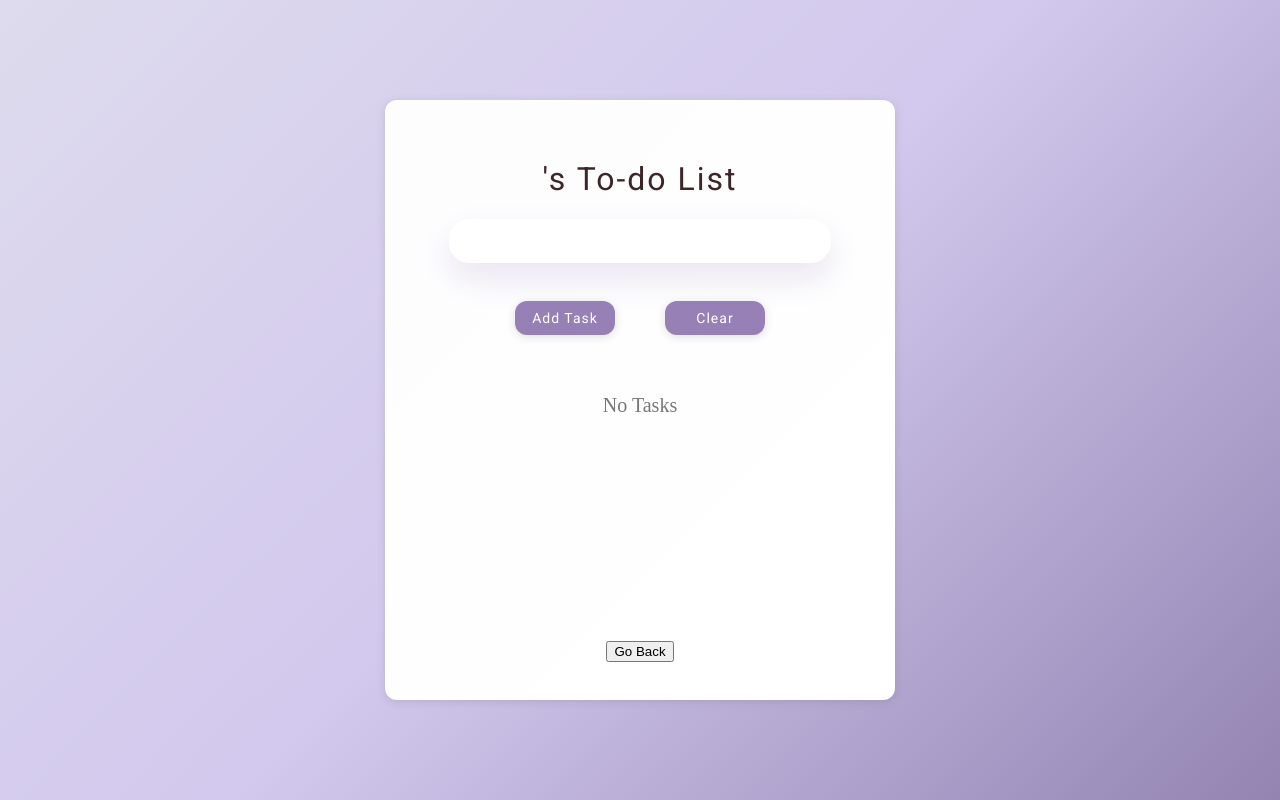
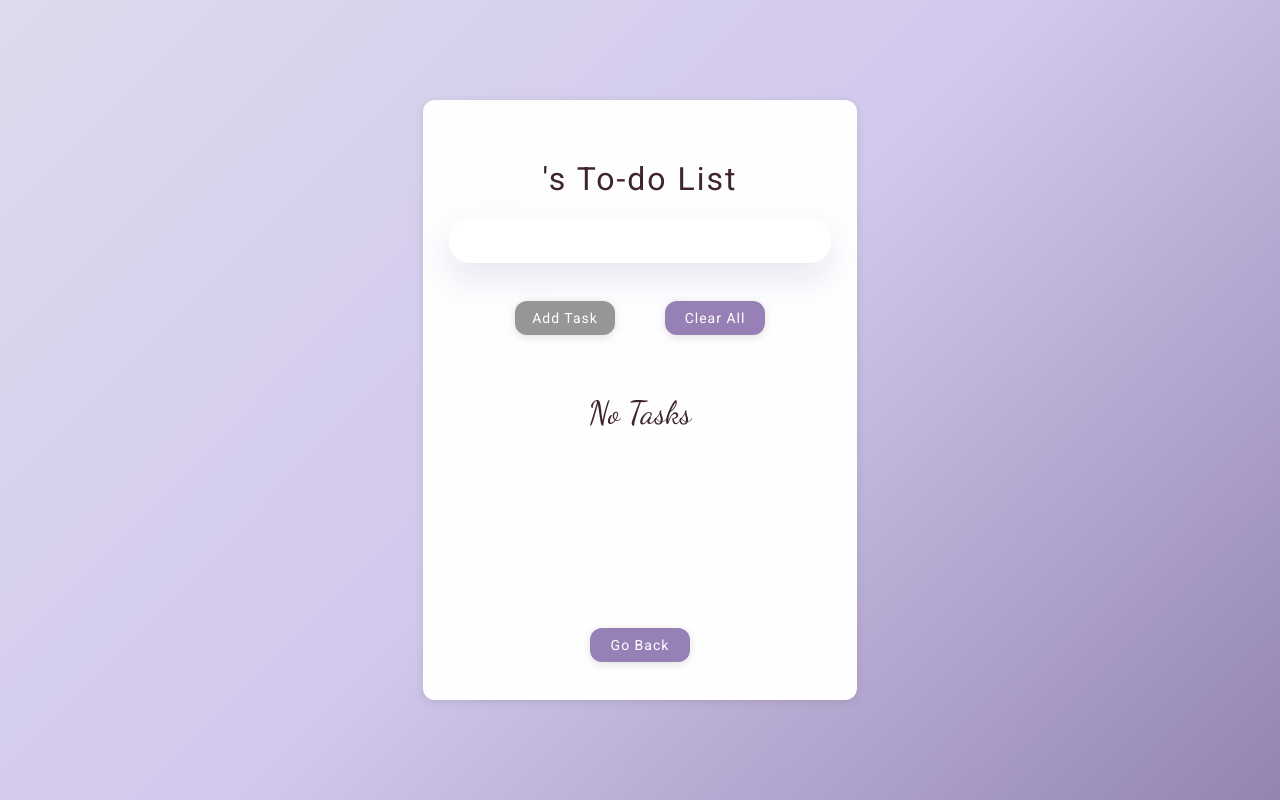
Before and after one commit to noelledons/todo-list, a Next.js app: page /todolist in a window 1280 px wide. Built offline with nearby package versions, Linux system fonts and the light colour scheme.

Commit message:
major style updates

```diff
--- a/src/components/Modal/index.jsx
+++ b/src/components/Modal/index.jsx
@@ -26,7 +26,7 @@ function Modal() {
 
   return (
     <div className="modal">
-      <button onClick={openModal}>Go Back</button>
+      <button className="modal__mainbutton" onClick={openModal}>Go Back</button>
       {isModalOpen && (
         <div className="modal__container">
           <div className="modal__content">
--- a/src/components/Modal/styles.scss
+++ b/src/components/Modal/styles.scss
@@ -1,9 +1,11 @@
+@import "../../globalStyling.scss";
+@import url("https://fonts.googleapis.com/css2?family=Roboto:wght@100;300;400;500&display=swap");
+
 .modal {
   font-family: Arial, sans-serif;
   display: flex;
   justify-content: center;
   align-items: center;
-    // min-height: 100vh;
   margin: 0;
 
   &__container {
@@ -26,17 +28,56 @@
     text-align: center;
   }
 
+  &__mainbutton {
+    min-width: 100px;
+    background-color: $main-purple;
+    color: #ffffff;
+    border: none;
+    font-family: "Roboto", sans-serif;
+    font-size: 14px;
+    border-radius: 12px;
+    box-shadow: $box-shadow-dark;
+    outline: none;
+    cursor: pointer;
+    padding: 9px 5px;
+    letter-spacing: 1px;
+  }
+
   &__buttons {
     display: flex;
     justify-content: center;
-        gap: 10px
-      }
+    gap: 10px;
 
   }
 
+  &__buttons-yes {
+    min-width: 100px;
+    background-color: #49B34F;
+    color: #ffffff;
+    border: none;
+    font-family: "Roboto", sans-serif;
+    font-size: 14px;
+    border-radius: 12px;
+    box-shadow: $box-shadow-dark;
+    outline: none;
+    cursor: pointer;
+    padding: 9px 5px;
+    letter-spacing: 1px;
+  }
 
+  &__buttons-no {
+    min-width: 100px;
+    background-color: #F93B41;
 
-
-//   button {
-//     margin: 5px;
-//   }
+    color: #ffffff;
+    border: none;
+    font-family: "Roboto", sans-serif;
+    font-size: 14px;
+    border-radius: 12px;
+    box-shadow: $box-shadow-dark;
+    outline: none;
+    cursor: pointer;
+    padding: 9px 5px;
+    letter-spacing: 1px;
+  }
+}
--- a/src/components/TaskContainer/styles.scss
+++ b/src/components/TaskContainer/styles.scss
@@ -7,7 +7,7 @@
   background: linear-gradient(135deg, #fdfdfe, #ffffff);
   width: auto;
   height: 600px;
-  padding: 3% 5%;
+  padding: 3% 2%;
   box-sizing: border-box;
   border-radius: 12px;
   box-shadow: $box-shadow-dark;
--- a/src/components/TaskForm/index.jsx
+++ b/src/components/TaskForm/index.jsx
@@ -5,8 +5,8 @@ import { TaskListData } from "@/context/tasklistContext";
 import "./styles.scss"
 
 const TaskForm = () => {
-  const { addTask, clearList, editItem, editTask } = useContext(TaskListData);
-  const [title, setTitle] = useState("");
+  const { addTask, clearList, editItem, editTask, title, setTitle } = useContext(TaskListData);
+
 
   const handleChange = (e) => {
     setTitle(e.target.value);
@@ -29,7 +29,7 @@ const TaskForm = () => {
     } else {
       setTitle(" ");
     }
-  }, [editItem]);
+  }, [editItem, setTitle]);
 
   return (
     <div className="taskform">
@@ -42,11 +42,11 @@ const TaskForm = () => {
         className="taskform__input"
       />
       <div className="taskform__buttons">
-        <button type="submit" className="taskform__buttons-styling" onClick={handleSubmit} disabled={title.trim() === ""}>
-          {editItem ? "Edit Task" : "Add Task"}
+        <button type="submit" className={`taskform__buttons-styling ${title.trim() === "" ? "disabled" : ""}`} onClick={handleSubmit} disabled={title.trim() === ""}>
+          {editItem ? "Save" : "Add Task"}
         </button>
         <button className="taskform__buttons-styling" onClick={clearList}>
-          Clear
+          Clear All
         </button>
       </div>
    </div>
--- a/src/components/TaskForm/styles.scss
+++ b/src/components/TaskForm/styles.scss
@@ -36,5 +36,4 @@
     padding: 9px 5px;
     letter-spacing: 1px;
   }
-
 }
--- a/src/components/TaskInput/index.jsx
+++ b/src/components/TaskInput/index.jsx
@@ -10,11 +10,12 @@ const TaskInput = ({ task, isChecked }) => {
 
   return (
     <div className={`taskinput ${isChecked ? "checked" : ""}`}>
-      <div className="taskinput__section checkbox">
+      <div className="taskinput__section checkboxSection">
         <input
           type="checkbox"
           checked={isChecked}
           onChange={() => toggleChecked(task.id)}
+          className="taskinput__checkboxStyling"
         />
         <li className="taskinput__listitems">
           <span className="taskinput__listitemstitle">{task.title}</span>
--- a/src/components/TaskInput/styles.scss
+++ b/src/components/TaskInput/styles.scss
@@ -1,6 +1,5 @@
 @import "../../globalStyling.scss";
-@import url('https://fonts.googleapis.com/css2?family=Roboto:wght@100;300;400;500&display=swap');
-
+@import url("https://fonts.googleapis.com/css2?family=Roboto:wght@100;300;400;500&display=swap");
 
 .taskinput {
   display: flex;
@@ -16,30 +15,35 @@
     justify-content: space-between;
     overflow: hidden;
     font-size: 0.9rem;
-    color:$main-text;
-    font-family: 'Roboto', sans-serif;
+    color: $main-text;
+    font-family: "Roboto", sans-serif;
     align-items: center;
   }
-
 
   &__icon {
     cursor: pointer;
     background-color: transparent;
     border: none;
     outline: none;
-    color:$main-text;
+    color: $main-purple;
   }
 
   &__section {
     display: flex;
     gap: 4px;
-
   }
 
+  // &__checkboxStyling {
+  //   width: 15px;
+  //   height: 15px;
+  //   margin: 4px;
+  //   border-radius: 20px;
+  //   border: 2px solid red !important;
+  // }
 }
 
 //styling for checkbox + list item
-.checkbox{
+.checkboxSection {
   display: flex;
   inline-size: 300px;
   overflow: hidden;
@@ -54,4 +58,42 @@
   .taskinput__icon {
     color: #969696;
   }
+  input[type="checkbox"]:checked::before {
+    content: "\2713";
+    color: #969696;
+    transform: scale(1);
+    // border: 2px solid #969696;
+  }
 }
+
+.disabled {
+  background: #969696;
+  cursor: not-allowed;
+}
+
+input[type="checkbox"] {
+  appearance: none;
+  width: 20px;
+  height: 20px;
+  background-color: $white;
+  border: 2px solid $main-purple;
+  border-radius: 23px;
+  display: inline-block;
+  vertical-align: middle;
+  position: relative;
+}
+
+input[type="checkbox"]::before {
+  position: absolute;
+  content: "";
+  font-size: 1rem;
+  line-height: 1rem;
+  color: $main-purple;
+  transform: scale(0);
+  left: 2px;
+}
+
+input[type="checkbox"]:checked {
+  border: 2px solid #969696;
+  background-color: $white;
+}
--- a/src/components/TaskList/styles.scss
+++ b/src/components/TaskList/styles.scss
@@ -1,20 +1,22 @@
+@import "../../globalStyling.scss";
+@import url("https://fonts.googleapis.com/css2?family=Dancing+Script:wght@400;500;600;700&display=swap");
+
 .tasklist {
   width: auto;
-  max-height: 300px;
+  max-height: 288px;
   overflow: hidden;
   overflow-y: auto;
 
   &__todos {
     margin: 0;
-    padding:0;
+    padding: 0;
   }
 
   &__notasks {
-    color: #777;
+    color: $main-text;
     text-align: center;
-    font-family: "Noto Sans JP", "sans-serif";
-    font-size: 20px;
+    font-family: "Dancing Script", cursive;
+    font-size: 2rem;
     margin-top: 20px;
   }
-
 }
--- a/src/context/tasklistContext.js
+++ b/src/context/tasklistContext.js
@@ -9,6 +9,7 @@ function TaskContext({ children }) {
   const [tasks, setTasks] = useState([]);
   const [editItem, setEditItem] = useState(null);
   const [checkedTasks, setCheckedTasks] = useState([]);
+  const [title, setTitle] = useState("");
 
   useEffect(() => {
     const initialState = JSON.parse(localStorage.getItem("tasks")) || [];
@@ -29,7 +30,9 @@ function TaskContext({ children }) {
   };
 
   const clearList = () => {
-    setTasks([]);
+    setTasks([])
+    setEditItem(null)
+    setTitle("")
   };
 
   const findItem = (id) => {
@@ -67,6 +70,8 @@ function TaskContext({ children }) {
         editItem,
         toggleChecked,
         checkedTasks,
+        title,
+        setTitle,
       }}
     >
       {children}
```
Lines whose indentation alone changed are shown as unchanged.
